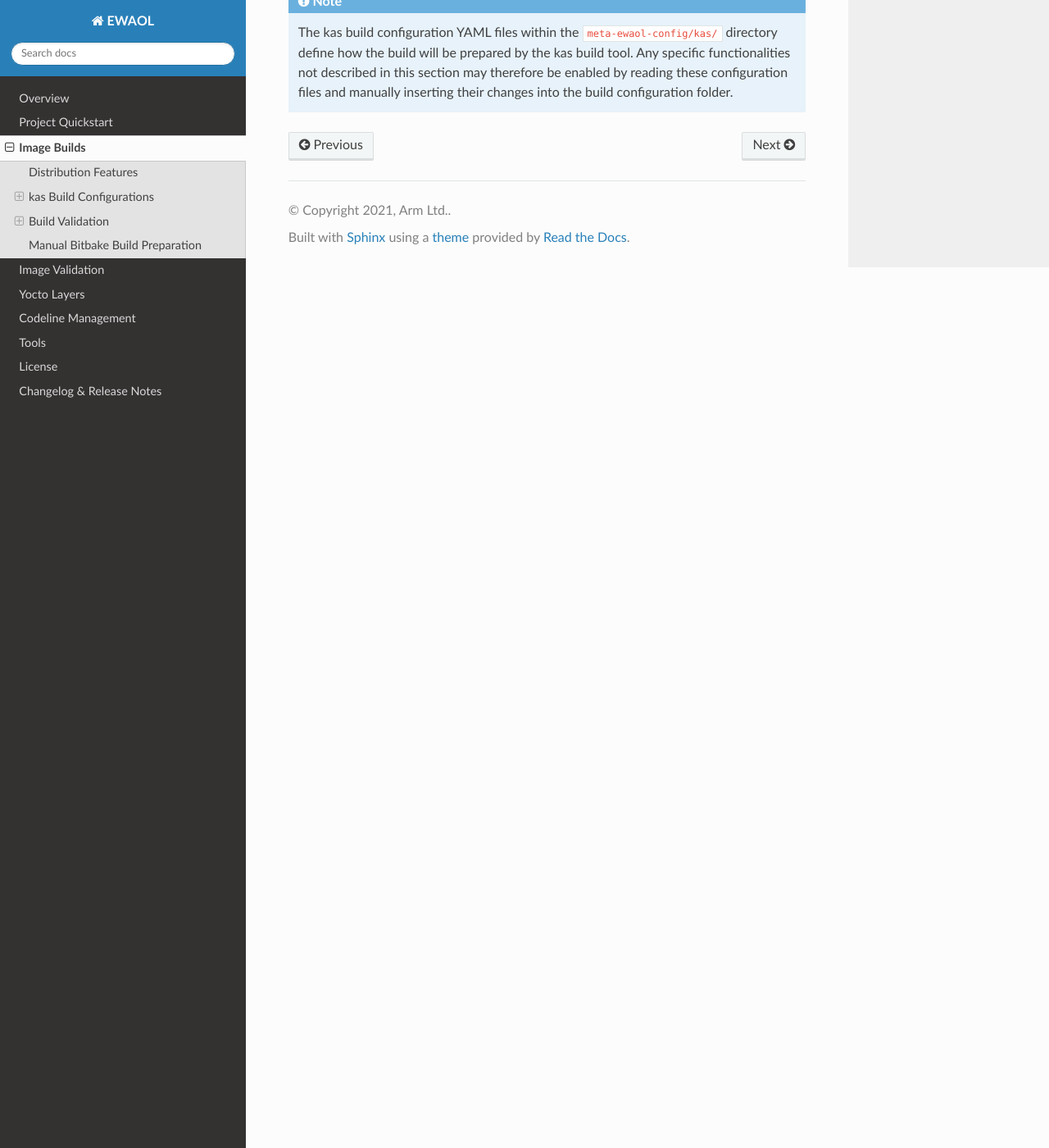
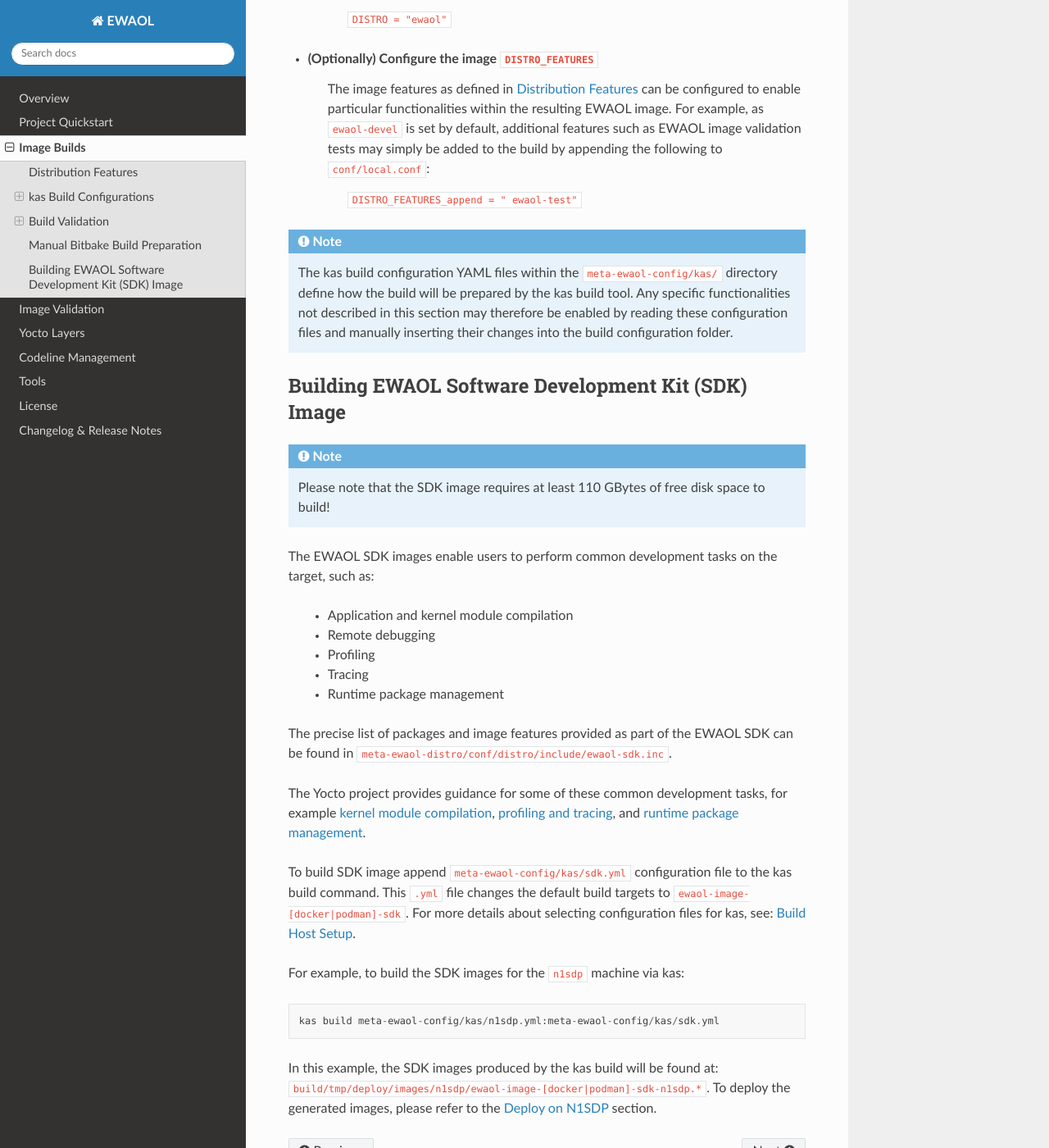
Before and after one commit to chaoge525/soafee_demo, a Sphinx documentation site: the page built from documentation/builds.rst, in a window 1280 px wide and 1400 px high, scrolled down 5998 px. Shown: the whole window at 82% size. Built offline with Sphinx 7.4.7 and the Read the Docs theme 2.0.0, drawn with Linux system fonts in a browser that asks for light colours; some of the changed text lies outside the part shown.

Commit message:
ewaol-distro/images: Add sdk image flavour
This patch adds 'ewaol-sdk' DISTRO_FEATURE to ease image customization.
It contains set of libraries, headers and packages that are useful during
software development on target board.
'ewaol-sdk' is inherited by default in EWAOL SDK images:
 * ewaol-image-docker-sdk
 * ewaol-image-podman-sdk

ewaol-sdk enables:
 * Packages:
   - gator-daemon
   - kernel-devsrc
   - kernel-modules
 * IMAGE_FEATURES:
   - package-management
   - dev-pkgs
   - tools-debug
   - tools-sdk
   - tools-profile
   - debug-tweaks
   - ssh-server-openssh

Issue-ID: SCM-2394
Signed-off-by: Kamil Dziezyk <kamil.dziezyk@arm.com>
Change-Id: I22ea4ead8711671af6d9bc360f45748031720eca

```diff
--- a/documentation/builds.rst
+++ b/documentation/builds.rst
@@ -59,6 +59,7 @@
 
 * ``ewaol-devel``
 * ``ewaol-test``
+* ``ewaol-sdk``
 
 In addition to kas build config files that enable the above build options, an
 image build via kas may be further customised with extra optional config
@@ -87,6 +88,13 @@
       successfully and compliant with the expected EWAOL software
       functionalities. These tests are provided by the ``meta-ewaol-tests``
       Yocto layer, documented in :ref:`validations:Image Validation`.
+
+* ``ewaol-sdk``
+
+    * Adds the EWAOL Software Development Kit (SDK) which includes packages
+      and image features to support software development on the target image.
+      For more details on the SDK, see
+      `Building EWAOL Software Development Kit (SDK) Image`_
 
 Provided their Yocto layer sources can be found by bitbake via
 ``conf/bblayers.conf``, these features can be enabled by passing them as a
@@ -154,7 +162,7 @@
 Build modifier config files specify additional sources and parameter
 customisations relevant to a particular image feature.
 
-There are currently two build modifier YAML files:
+These are the current build modifier YAML files:
 
 * ``tests.yml``
 
@@ -169,6 +177,13 @@
     Considers the image build to be an image built as part of a Continuous
     Integration pipeline, causing the build process to delete its temporary
     work files following build completion.
+
+* ``sdk.yml``
+
+    Changes the default build targets to the SDK images, and appends
+    ``ewaol-sdk`` as a ``DISTRO_FEATURE`` for the build. Documentation for
+    the EWAOL SDK is given in
+    `Building EWAOL Software Development Kit (SDK) Image`_.
 
 .. note::
   If a kas build config does not set a build parameter, the parameter will
@@ -285,3 +300,54 @@
   specific functionalities not described in this section may therefore be
   enabled by reading these configuration files and manually inserting their
   changes into the build configuration folder.
+
+Building EWAOL Software Development Kit (SDK) Image
+---------------------------------------------------
+
+.. note::
+  Please note that the SDK image requires at least 110 GBytes of free disk
+  space to build!
+
+The EWAOL SDK images enable users to perform common development tasks on the
+target, such as:
+
+  * Application and kernel module compilation
+
+  * Remote debugging
+
+  * Profiling
+
+  * Tracing
+
+  * Runtime package management
+
+The precise list of packages and image features provided as part of the EWAOL
+SDK can be found in ``meta-ewaol-distro/conf/distro/include/ewaol-sdk.inc``.
+
+The Yocto project provides guidance for some of these common development tasks,
+for example `kernel module compilation`_, `profiling and tracing`_, and
+`runtime package management`_.
+
+  .. _kernel module compilation:
+      https://docs.yoctoproject.org/3.3.2/kernel-dev/common.html#building-out-of-tree-modules-on-the-target
+
+  .. _profiling and tracing: https://docs.yoctoproject.org/3.3.2/profile-manual/index.html
+
+  .. _runtime package management:
+      https://docs.yoctoproject.org/3.3.2/dev-manual/common-tasks.html#using-runtime-package-management
+
+To build SDK image append ``meta-ewaol-config/kas/sdk.yml`` configuration
+file to the kas build command. This ``.yml`` file changes the default build
+targets to ``ewaol-image-[docker|podman]-sdk``. For more details about
+selecting configuration files for kas, see: :ref:`quickstart_build_host_setup`.
+
+For example, to build the SDK images for the ``n1sdp`` machine via kas:
+
+.. code-block::
+
+  kas build meta-ewaol-config/kas/n1sdp.yml:meta-ewaol-config/kas/sdk.yml
+
+In this example, the SDK images produced by the kas build will be found at:
+``build/tmp/deploy/images/n1sdp/ewaol-image-[docker|podman]-sdk-n1sdp.*``.
+To deploy the generated images, please refer to the
+:ref:`quickstart_deploy_on_n1sdp` section.
--- a/documentation/quickstart.rst
+++ b/documentation/quickstart.rst
@@ -4,6 +4,8 @@
 This documentation explains how to quickly get started with the EWAOL project.
 For more information on building an image for the EWAOL project, see
 :ref:`builds:Image Builds`.
+
+.. _quickstart_build_host_setup:
 
 Build Host Setup
 ****************
```
Also changed, not shown: other parts of documentation/builds.rst (+1 -1 lines), 11 other files.
